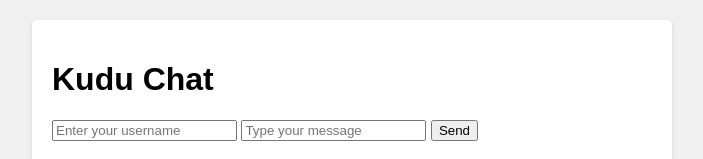
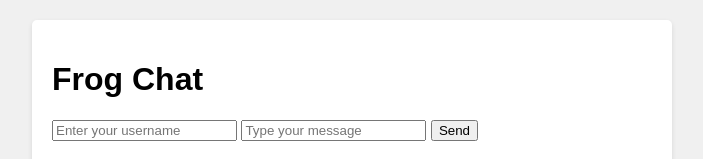
Before and after one commit to Frok4/Frog-Cha, a plain HTML site: page index.html in a window 1280 px wide. Shown: the top 159 px of the page, without its empty margins (288-991 px from the left). Drawn offline with Linux system fonts and the light colour scheme.

Commit message:
Add files via upload

```diff
--- a/index.html
+++ b/index.html
@@ -3,7 +3,7 @@
 <html lang="en"><head><meta http-equiv="Content-Type" content="text/html; charset=UTF-8">
 
 <meta name="viewport" content="width=device-width, initial-scale=1.0">
-<title>Kudu Chat</title>
+<title>Frog Chat</title>
 <style>
   body {
     font-family: Arial, sans-serif;
@@ -33,7 +33,7 @@
 </head>
 <body>
   <div class="chat-box">
-    <h1>Kudu Chat</h1>
+    <h1>Frog Chat</h1>
     <div id="chat-log"></div>
     <input type="text" id="username-input" placeholder="Enter your username">
     <input type="text" id="chat-input" placeholder="Type your message">
```
